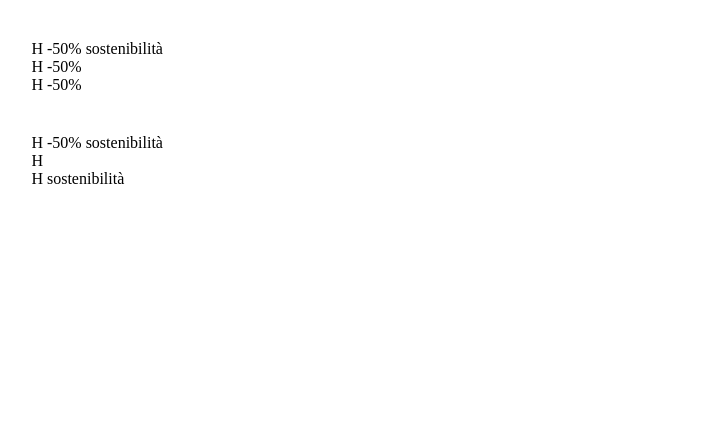
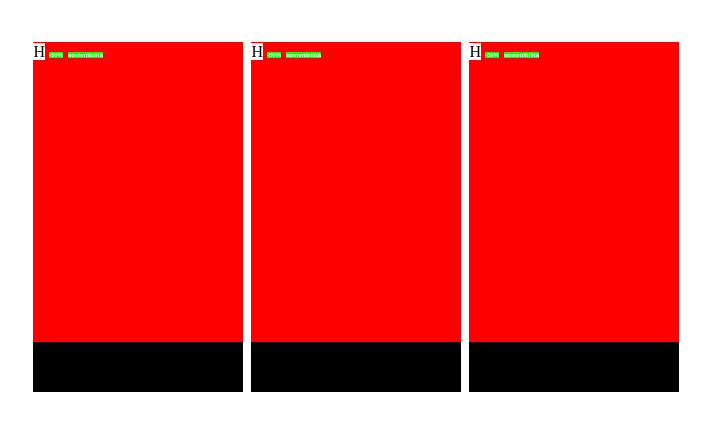
Before and after one commit to katiemathis/html-css-boolando, a plain HTML site: page index.html in a window 1280 px wide. Shown: the whole page, without its empty margins (103-813 px from the left). Drawn offline with Linux system fonts and the light colour scheme.

Commit message:
photo card div added

```diff
--- a/index.html
+++ b/index.html
@@ -16,70 +16,74 @@
 
         <div class="row">
 
-    <!-- begin product1 div -->
+    <!-- begin product card 1 -->
 
-            <div class="product">
+            <div class="product-card">
+                <div class="product-photo">
+
+                </div>
+
+                <div class="tags-on-image">
+                    <span id="heart">H</span>
+                    <span id="discount">50</span>
+                    <span id="sustainability">sostenibilità</span>
+                </div>
+
+                <div class="product description">
+
+
+                </div>
+
+
+            </div>
+    <!-- end product card 1 -->
+
+    <!-- begin product card 2 -->
+
+        <div class="product-card">
+            <div class="product-photo">
+
+            </div>
+
+            <div class="tags-on-image">
                 <span id="heart">H</span>
                 <span id="discount">50</span>
                 <span id="sustainability">sostenibilità</span>
+            </div>
+
+            <div class="product description">
 
 
             </div>
-    <!-- end product1 div -->
 
-    <!-- begin product2 div -->
 
-            <div class="product">
+        </div>
+    <!-- end product card 2 -->
+
+    <!-- begin product card 3 -->
+        <div class="product-card">
+            <div class="product-photo">
+
+            </div>
+
+            <div class="tags-on-image">
                 <span id="heart">H</span>
                 <span id="discount">50</span>
+                <span id="sustainability">sostenibilità</span>
             </div>
-    <!-- end product2 div -->
 
-    <!-- begin product3 div-->
+            <div class="product description">
 
-            <div class="product">
-                <span id="heart">H</span>
-                <span id="discount">50</span>
 
             </div>
-    <!-- end product3 div -->
+
+
+        </div>
+    <!-- end product card 3 -->
         </div>
 
     <!-- end row1 div -->
 
-    <!-- begin row2 div -->
-
-         <div class="row">
-
-    <!-- begin product4 div -->
-
-            <div class="product">
-                <span id="heart">H</span>
-                <span id="discount">50</span>
-                <span id="sustainability">sostenibilità</span>
-
-            </div>
-    <!-- end product4 div -->
-
-    <!-- begin product5 div -->
-
-            <div class="product">
-                <span id="heart">H</span>
-            </div>
-    <!-- end product5 div -->
-
-    <!-- begin product6 div-->
-
-            <div class="product">
-                <span id="heart">H</span>
-                <span id="sustainability">sostenibilità</span>
-
-            </div>
-    <!-- end product6 div -->
-
-        </div>
-
-    <!-- end row2 div -->
 
     </div>
     <!-- end main container -->
```
